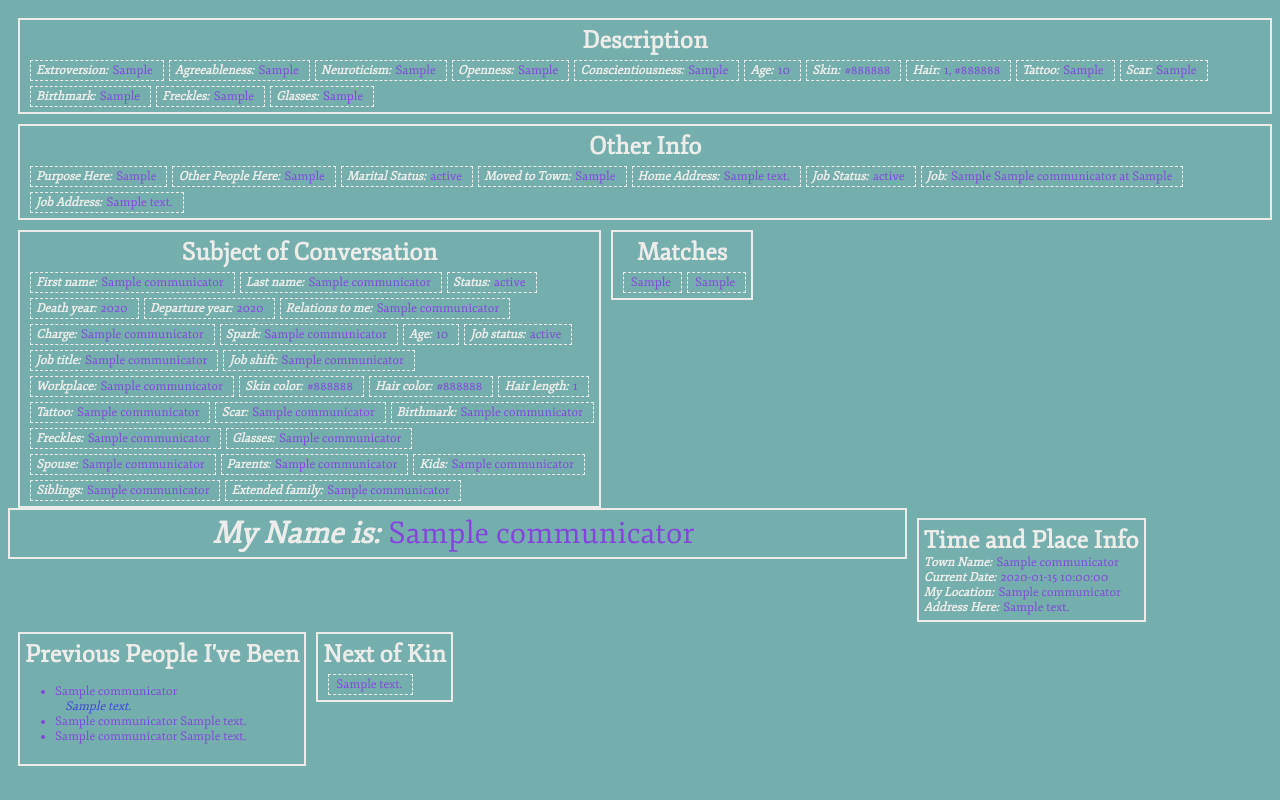
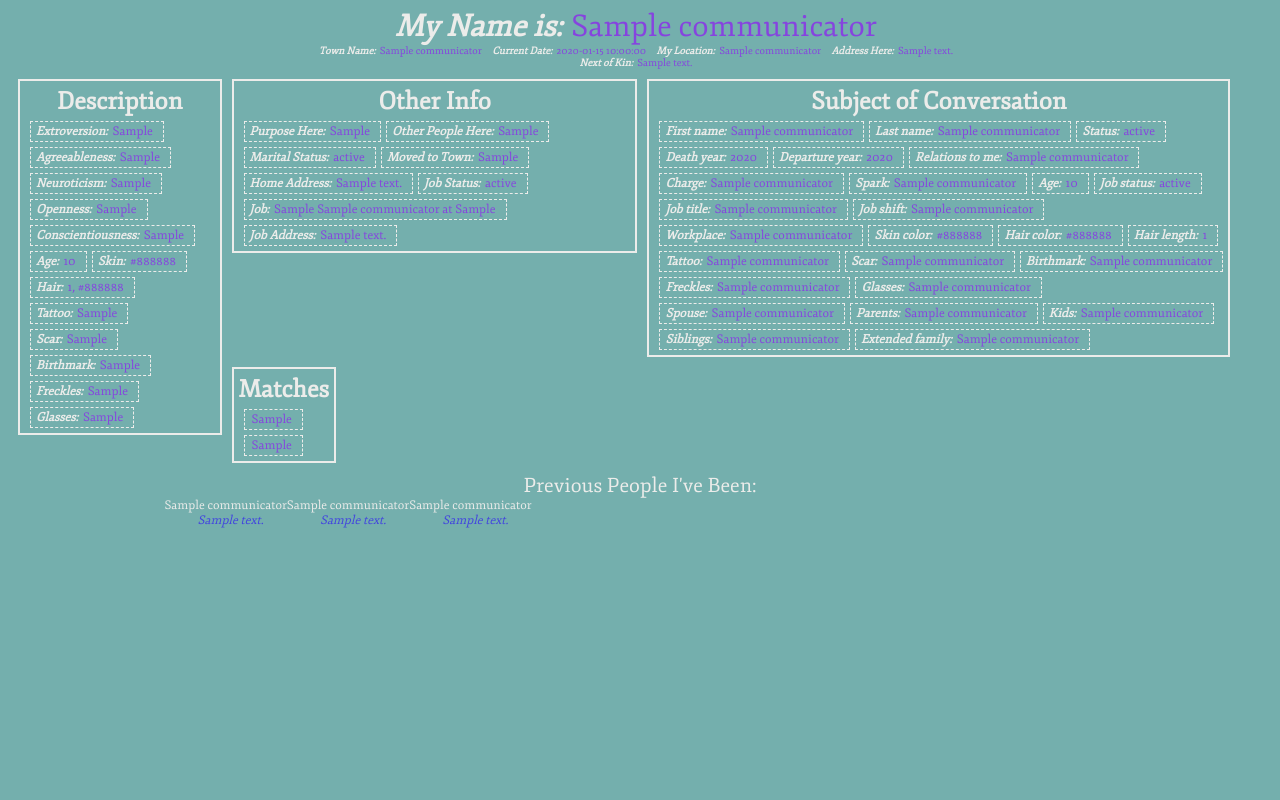
Before and after one commit to james-owen-ryan/bad_news_live, a Python web app: template templates/actor.html in a window 1280 px wide. Run offline with Jinja, Linux system fonts and the light colour scheme; the template is opened without the code that fills it: most values are stand-ins (such as "Sample title", 1, 10 or a date in 2020).

Commit message:
Minor changes

```diff
--- a/templates/actor.html
+++ b/templates/actor.html
@@ -4,17 +4,36 @@
 	<meta charset="utf-8">
 	<title>Actor Interface // Bad News</title>
 	<link rel="stylesheet" href="main.css">
-
-<script>
-  console.log("Good morning!");
-</script>
-
 </head>
 <body>
+<div id="mainArea">
 
-<div id="mainArea">
+    <div id="whoAmIDiv">
+    	<span id="MyName">
+	        <span class="topic">My Name is:</span>
+	        <span class="dynamicData">{{ communicator.interlocutor_full_name }}</span>
+        </span>
+        <div id="timeAndPlaceInfo" class="headerInfo">
+        	<span class="topic">Town Name:</span>
+            <span class="dynamicData">{{ communicator.city_name }}</span>
+
+            <span class="topic">Current Date:</span>
+            <span class="dynamicData">{{ communicator.current_date }}</span>
+
+            <span class="topic">My Location:</span>
+            <span class="dynamicData">{{ communicator.interlocutor_location_name }}</span>
+
+            <span class="topic">Address Here:</span>
+            <span class="dynamicData">{{ communicator.interlocutor_location_address }}</span>
+        </div>
+    	<div id="targetPerson" class="headerInfo">
+            <span class="topic">Next of Kin:</span>
+            <span class="dynamicData">{{ communicator.next_of_kin_description }}</span>
+		</div>
+    </div>
+
 	<div id="characterDescriptionArea">
-		<div id="description" class="mainDiv">
+		<div id="personalDescription" class="mainDiv">
 			<div class="mainDivTitle">Description</div>
             <div class="innerDiv">
 				<span class="topic">Extroversion:</span>
@@ -76,7 +95,7 @@
 			</div>
 		</div>
 
-		<div id="Other Description" class="mainDiv">
+		<div id="additionalPersonalDetails" class="mainDiv">
 			<div class="mainDivTitle">Other Info</div>
             <div class="innerDiv">
 				<span class="topic">Purpose Here:</span>
@@ -274,44 +293,21 @@
                 </span>
 			</div>
 		</div>
+    </div>
         <div class="mainDiv" id="QueryMatches">
 			<div class="mainDivTitle">Matches</div>
 			<div class="innerDiv">
 				<span id="nMatchesFound" class="dynamicData">{{ communicator.matches_overview }}</span>
 			</div>
+            <br>
 			<div class="innerDiv">
 				<span id="matchesListing" class="dynamicData">{{ communicator.matches_listing }}</span>
 			</div>
 		</div>
-        <div id="whoAmIDiv" class="mainDiv">
-            <span class="topic">My Name is:</span>
-            <span class="dynamicData">{{ communicator.interlocutor_full_name }}</span>
-        </div>
-        <div id="timeAndPlaceInfo" class="mainDiv">
-            <div class="mainDivTitle">Time and Place Info</div>
-            <div id="townNameDiv">
-                <span class="topic">Town Name:</span>
-                <span class="dynamicData">{{ communicator.city_name }}</span>
-            </div>
-            <div id="currentDateDiv">
-                <span class="topic">Current Date:</span>
-                <span class="dynamicData">{{ communicator.current_date }}</span>
-            </div>
-            <div id="currentLocationDiv">
-                <span class="topic">My Location:</span>
-                <span class="dynamicData">{{ communicator.interlocutor_location_name }}</span>
-            </div>
-            <div id="currentAddressDiv">
-                <span class="topic">Address Here:</span>
-                <span class="dynamicData">{{ communicator.interlocutor_location_address }}</span>
-            </div>
-        </div>
 	</div>
 
-	<div id="extraInfoDiv">
-		<div class="mainDiv" id="previousPeople">
-			<div class="mainDivTitle">Previous People I've Been</div>
-			<span id="previousCharacterSpan" class="dynamicData">
+    <div id="previousPeopleFooter">
+		<span id="previousPeopleTitle">Previous People I've Been:</span>
 				<ul id="previousCharacterList" class="dynamicList">
 					<li>
 						<span class="previousCharacterName">{{ communicator.last_interlocutor_name }}</span>
@@ -319,21 +315,13 @@
 					</li>
 					<li>
 						<span class="previousCharacterName">{{ communicator.penultimate_interlocutor_name }}</span>
-						<span class="otherCharacterDescription">{{ communicator.penultimate_interlocutor_description }}</span>
+						<span class="previousCharacterDescription">{{ communicator.penultimate_interlocutor_description }}</span>
 					</li>
 					<li>
 						<span class="previousCharacterName">{{ communicator.antepenultimate_interlocutor_name }}</span>
-						<span class="otherCharacterDescription">{{ communicator.antepenultimate_interlocutor_description }}</span>
+						<span class="previousCharacterDescription">{{ communicator.antepenultimate_interlocutor_description }}</span>
 					</li>
 				</ul>
-			</span>
-		</div>
-		<div class="mainDiv" id="TargetPerson">
-			<div class="mainDivTitle">Next of Kin</div>
-			<div class="innerDiv">
-				<span id="relevantPersonOccupation" class="dynamicData">{{ communicator.next_of_kin_description }}</span>
-			</div>
-		</div>
 	</div>
 
 </div>
--- a/templates/actor_reloader.html
+++ b/templates/actor_reloader.html
@@ -2,6 +2,7 @@
   <head>
     <!-- Load jQuery -->
     <script type="text/javascript" src="//code.jquery.com/jquery-1.4.2.min.js"></script>
+    <link rel="stylesheet" href="main.css">
     <!-- Timer-countdown code (taken from StackOverflow) -->
     <script>
     function startTimer(duration, display) {
```
